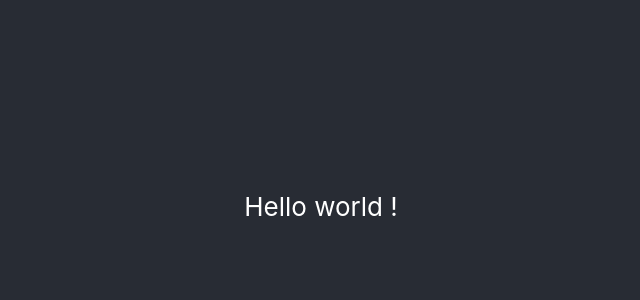
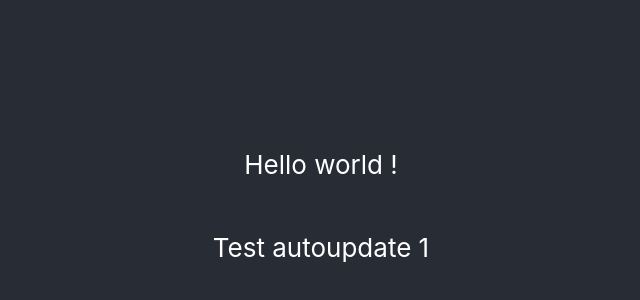
Before and after one commit to MargVander/electron-react-autoupdate, a React (Create React App) app: page / in a window 1280 px wide. Shown: the part 194-494 px from the top of the page, without its empty margins (319-959 px from the left). Built offline with nearby package versions, Linux system fonts and the light colour scheme.

Commit message:
test auto-update 1

```diff
--- a/src/App.js
+++ b/src/App.js
@@ -8,6 +8,7 @@ function App() {
         <p>
           Hello world !
         </p>
+        <p>Test autoupdate 1</p>
       </header>
     </div>
   );
```
Also changed, not shown: package.json (+7 -8 lines), 1 other file (tests, documents, lock files or other folders).
